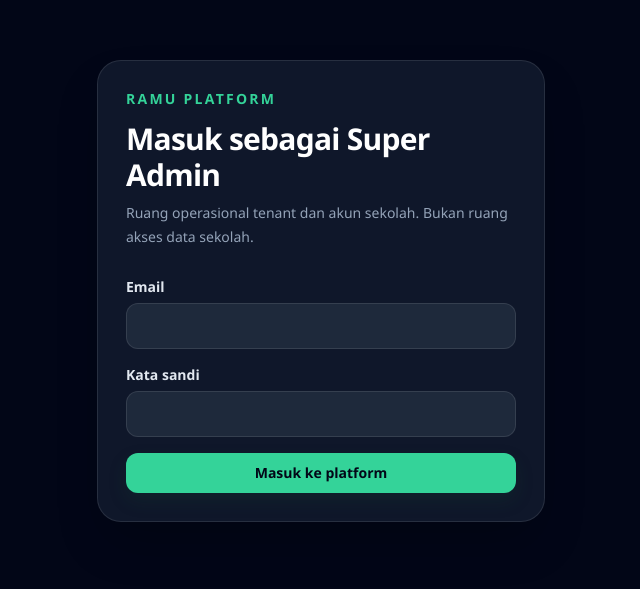
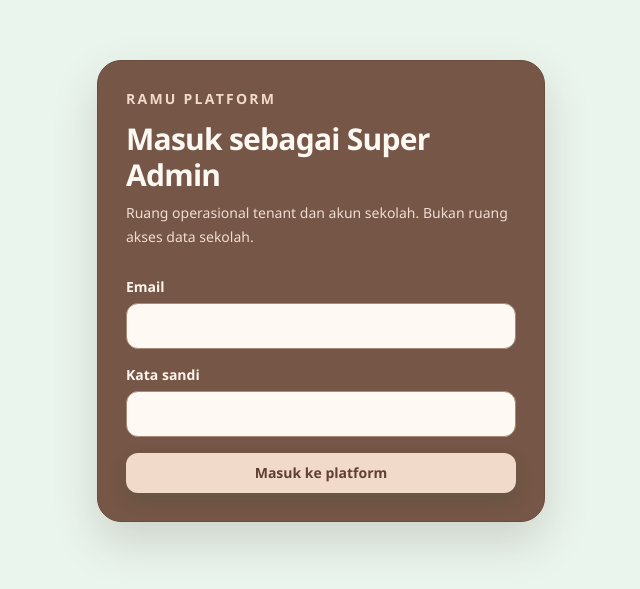
Before and after one commit to SinchanGM24/Ramu, a Next.js app in the folder frontend/: page /platform/login in a window 1280 px wide. Shown: the part 109-698 px from the top of the page, without its empty margins (319-959 px from the left). Built offline with nearby package versions, Linux system fonts and the light colour scheme; no server answers.

Commit message:
feat(platform): refine super admin experience

```diff
--- a/frontend/src/features/platform/account-directory-page.tsx
+++ b/frontend/src/features/platform/account-directory-page.tsx
@@ -7,6 +7,7 @@ import { PageHeader } from "@/components/shared/page-header";
 import { PaginationControls } from "@/components/shared/pagination-controls";
 import { Button } from "@/components/ui/button";
 import { Card } from "@/components/ui/card";
+import { useDebouncedValue } from "@/hooks/use-debounced-value";
 import { api } from "@/lib/api";
 import type { Paginated, PlatformAccount } from "./types";
 
@@ -24,11 +25,12 @@ export function AccountDirectoryPage() {
 	const [search, setSearch] = useState("");
 	const [status, setStatus] = useState("");
 	const [role, setRole] = useState("");
+	const debouncedSearch = useDebouncedValue(search);
 	const accounts = useQuery({
-		queryKey: ["platform-accounts", page, search, status, role],
+		queryKey: ["platform-accounts", page, debouncedSearch, status, role],
 		queryFn: () => {
 			const params = new URLSearchParams({ page: String(page) });
-			if (search) params.set("query", search);
+			if (debouncedSearch) params.set("query", debouncedSearch);
 			if (status) params.set("status", status);
 			if (role) params.set("role", role);
 			return api<Paginated<PlatformAccount>>(`/platform/accounts?${params}`);
--- a/frontend/src/features/platform/platform-login-form.tsx
+++ b/frontend/src/features/platform/platform-login-form.tsx
@@ -29,37 +29,37 @@ export function PlatformLoginForm() {
 	}
 
 	return (
-		<main className="flex min-h-screen items-center justify-center bg-slate-950 p-5">
+		<main className="flex min-h-screen items-center justify-center bg-[#eaf5ed] p-5">
 			<form
 				onSubmit={submit}
-				className="w-full max-w-md rounded-3xl border border-white/10 bg-slate-900 p-7 shadow-2xl"
+				className="w-full max-w-md rounded-3xl border border-[#6b4b3b] bg-[#765646] p-7 shadow-[0_20px_45px_rgba(80,54,39,0.18)]"
 			>
-				<p className="text-sm font-bold uppercase tracking-[0.16em] text-emerald-400">
+				<p className="text-sm font-bold uppercase tracking-[0.16em] text-[#f2daca]">
 					RAMU Platform
 				</p>
-				<h1 className="mt-3 text-3xl font-bold tracking-tight text-white">
+				<h1 className="mt-3 text-3xl font-bold tracking-tight text-[#fff9f4]">
 					Masuk sebagai Super Admin
 				</h1>
-				<p className="mt-2 text-sm leading-6 text-slate-400">
+				<p className="mt-2 text-sm leading-6 text-[#f0dcd0]">
 					Ruang operasional tenant dan akun sekolah. Bukan ruang akses data sekolah.
 				</p>
 				<div className="mt-7 space-y-4">
-					<label className="block text-sm font-semibold text-slate-200">
+					<label className="block text-sm font-semibold text-[#fff4ec]">
 						Email
 						<input
 							required
 							name="email"
 							type="email"
-							className="mt-1.5 w-full rounded-xl border border-white/10 bg-slate-800 px-3 py-3 text-white outline-none focus:border-emerald-400"
+							className="mt-1.5 w-full rounded-xl border border-[#a98978] bg-[#fff9f4] px-3 py-3 text-[#3c2a20] outline-none focus:border-[#d9bda9] focus:ring-2 focus:ring-[#f2daca]"
 						/>
 					</label>
-					<label className="block text-sm font-semibold text-slate-200">
+					<label className="block text-sm font-semibold text-[#fff4ec]">
 						Kata sandi
 						<input
 							required
 							name="password"
 							type="password"
-							className="mt-1.5 w-full rounded-xl border border-white/10 bg-slate-800 px-3 py-3 text-white outline-none focus:border-emerald-400"
+							className="mt-1.5 w-full rounded-xl border border-[#a98978] bg-[#fff9f4] px-3 py-3 text-[#3c2a20] outline-none focus:border-[#d9bda9] focus:ring-2 focus:ring-[#f2daca]"
 						/>
 					</label>
 					{error ? (
@@ -68,7 +68,7 @@ export function PlatformLoginForm() {
 						</p>
 					) : null}
 					<Button
-						className="w-full bg-emerald-400 text-slate-950 hover:bg-emerald-300"
+						className="w-full bg-[#f2daca] text-[#5f4032] hover:bg-[#fff2e7]"
 						disabled={loading}
 					>
 						{loading ? "Memproses…" : "Masuk ke platform"}
--- a/frontend/src/features/platform/platform-shell.tsx
+++ b/frontend/src/features/platform/platform-shell.tsx
@@ -41,22 +41,22 @@ export function PlatformShell({ children }: { children: React.ReactNode }) {
 	}
 
 	return (
-		<div className="min-h-screen bg-[#edf2ee] text-[#1d2921]">
+		<div className="min-h-screen bg-[#eaf5ed] text-[#1d2921]">
 			<div className="mx-auto flex min-h-screen w-full max-w-[1440px] flex-col md:flex-row">
-				<aside className="flex shrink-0 flex-col bg-[#edf2ee] md:w-[228px]">
+				<aside className="flex shrink-0 flex-col bg-[#765646] text-[#fff9f4] md:w-[228px]">
 					<header className="flex h-14 items-center justify-between px-4 md:px-5">
 						<Link
 							href="/platform"
 							className="flex items-center gap-2.5 font-bold tracking-[-0.025em]"
 						>
-							<span className="grid size-7 place-items-center rounded-full bg-[#174b31] text-xs text-white">
+							<span className="grid size-7 place-items-center rounded-full bg-[#f2daca] text-xs text-[#68483a]">
 								R
 							</span>
 							<span>RAMU Platform</span>
 						</Link>
 						<Button
 							variant="ghost"
-							className="px-2 text-slate-600 hover:bg-white hover:text-slate-950 md:hidden"
+							className="px-2 text-[#f8e9df] hover:bg-white/10 hover:text-white md:hidden"
 							onClick={logout}
 							aria-label="Keluar dari platform"
 						>
@@ -71,7 +71,7 @@ export function PlatformShell({ children }: { children: React.ReactNode }) {
 								<Link
 									key={item.href}
 									href={item.href}
-									className={`inline-flex shrink-0 items-center gap-2 rounded-lg px-3 py-2 text-sm font-medium transition-colors ${active ? "bg-white text-[#174b31]" : "text-slate-600 hover:bg-white/70 hover:text-slate-950"}`}
+									className={`inline-flex shrink-0 items-center gap-2 rounded-lg px-3 py-2 text-sm font-medium transition-colors ${active ? "bg-[#fff8f1] text-[#68483a]" : "text-[#f7e8de] hover:bg-white/10 hover:text-white"}`}
 								>
 									<Icon size={17} /> {item.label}
 								</Link>
@@ -79,17 +79,17 @@ export function PlatformShell({ children }: { children: React.ReactNode }) {
 						})}
 					</nav>
 					<div className="mt-auto hidden px-5 pb-5 md:block">
-						<p className="truncate text-xs text-slate-500">{session.data?.email}</p>
+						<p className="truncate text-xs text-[#f0dcd0]">{session.data?.email}</p>
 						<Button
 							variant="ghost"
-							className="mt-2 px-0 text-slate-600 hover:bg-transparent hover:text-slate-950"
+							className="mt-2 px-0 text-[#f7e8de] hover:bg-transparent hover:text-white"
 							onClick={logout}
 						>
 							<LogOut size={16} /> Keluar
 						</Button>
 					</div>
 				</aside>
-				<main className="m-2 min-w-0 flex-1 rounded-2xl border border-[#e0e6df] bg-white px-4 py-7 sm:px-8 sm:py-9 md:ml-0">
+				<main className="m-2 min-w-0 flex-1 rounded-2xl border border-[#d7e7da] bg-[#f5fbf6]/90 px-4 py-7 sm:px-8 sm:py-9 md:ml-0">
 					{children}
 				</main>
 			</div>
--- a/frontend/src/features/platform/tenant-directory-page.tsx
+++ b/frontend/src/features/platform/tenant-directory-page.tsx
@@ -8,6 +8,7 @@ import { PageHeader } from "@/components/shared/page-header";
 import { PaginationControls } from "@/components/shared/pagination-controls";
 import { Button } from "@/components/ui/button";
 import { Card } from "@/components/ui/card";
+import { useDebouncedValue } from "@/hooks/use-debounced-value";
 import { api } from "@/lib/api";
 import type { Paginated, Tenant } from "./types";
 
@@ -24,11 +25,12 @@ export function TenantDirectoryPage() {
 	const [showCreate, setShowCreate] = useState(false);
 	const [temporaryPassword, setTemporaryPassword] = useState("");
 	const [error, setError] = useState("");
+	const debouncedSearch = useDebouncedValue(search);
 	const tenants = useQuery({
-		queryKey: ["platform-tenants", page, search, status],
+		queryKey: ["platform-tenants", page, debouncedSearch, status],
 		queryFn: () => {
 			const params = new URLSearchParams({ page: String(page) });
-			if (search) params.set("query", search);
+			if (debouncedSearch) params.set("query", debouncedSearch);
 			if (status) params.set("status", status);
 			return api<Paginated<Tenant>>(`/platform/tenants?${params}`);
 		},
```
